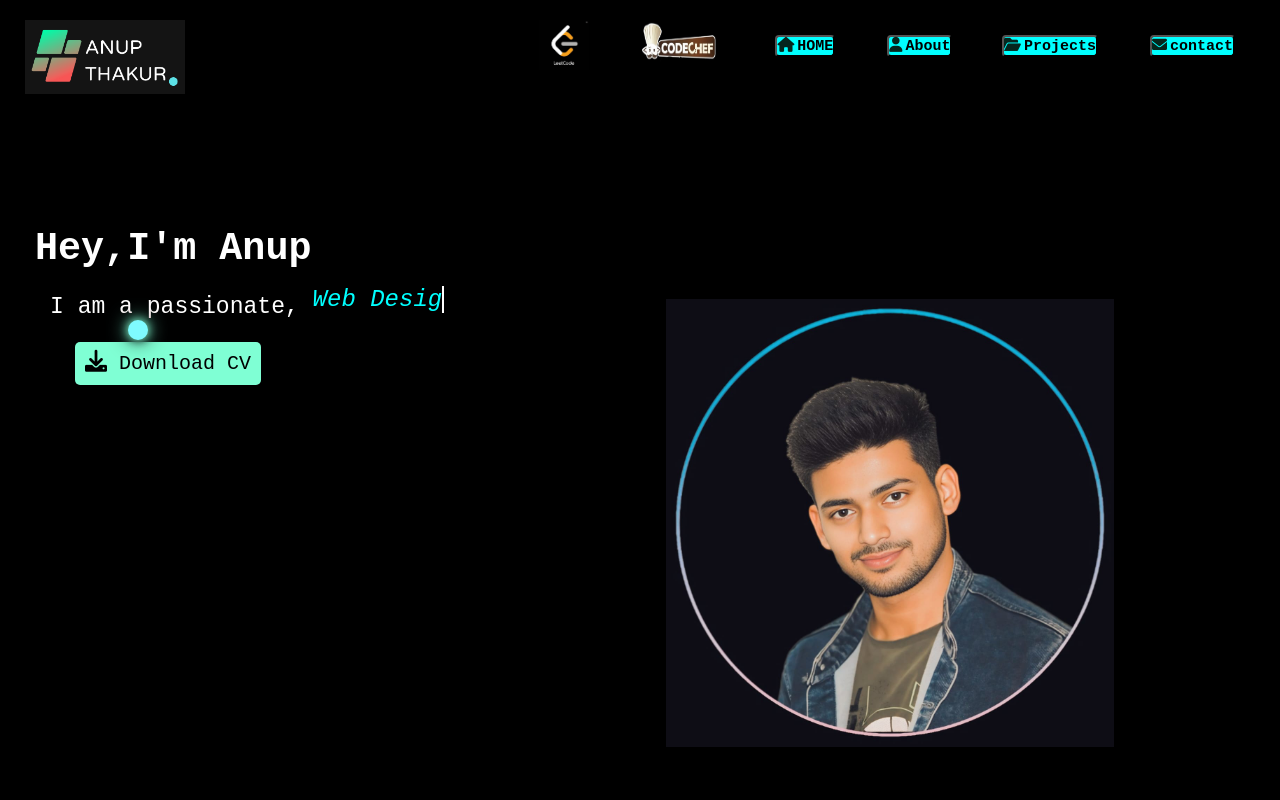
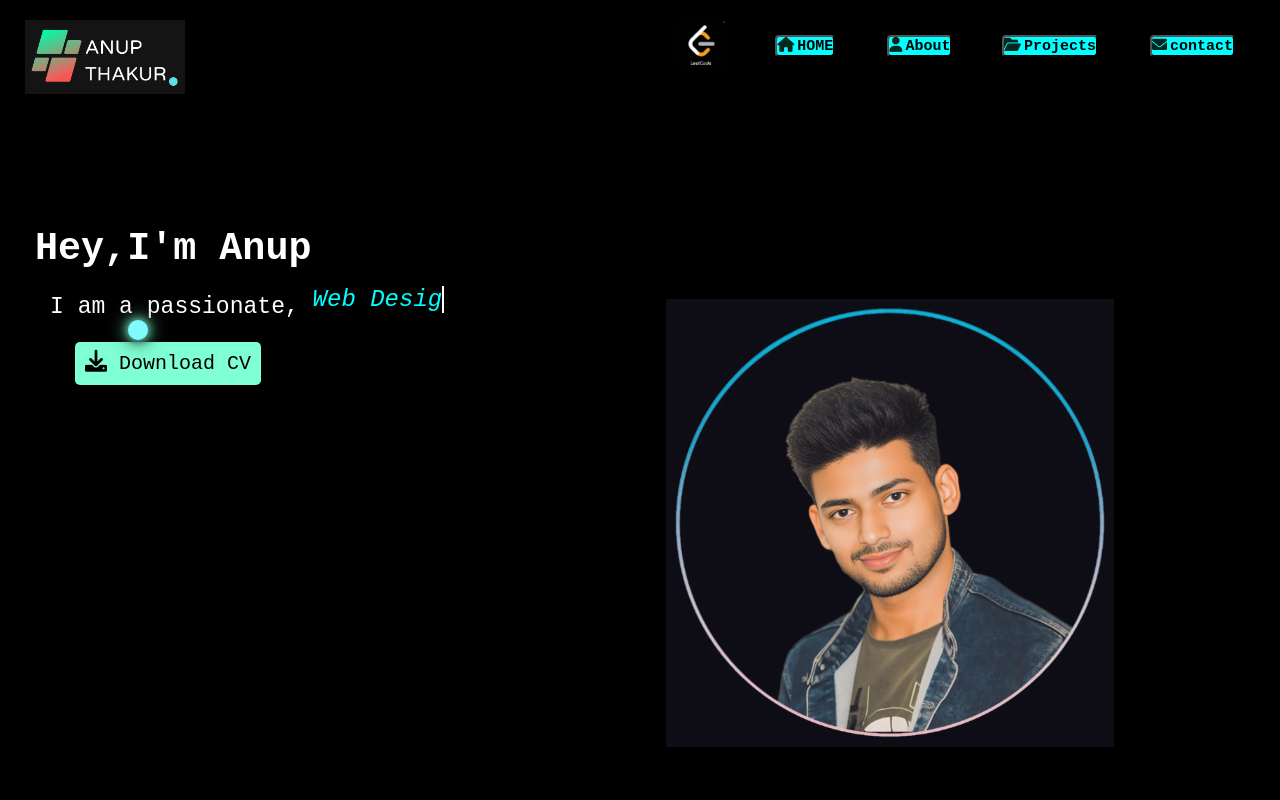
Before and after one commit to Anupthakurr/my-portfolio, a plain HTML site: page index.html in a window 1280 px wide. Shown: the top 800 px of the page. Drawn offline with Linux system fonts and the light colour scheme.

Commit message:
Update index.html

```diff
--- a/index.html
+++ b/index.html
@@ -21,7 +21,7 @@
           </div>
             <ul class="indian" id="indian">
             <li><a href="https://leetcode.com/u/ANUP_Thakur/" class="leetcode"><img src="images\leetcodeicon.jpeg" style="width: 50px; height: 50px;"></a>  </li>
-            <li><a href="https://www.codechef.com/users/anupthakur_10" class="codechef"><img src="images\CodeChef-735x400.jpg" style="width: 80px; height: 40px; color: black;"></a>  </li>
+<!--             <li><a href="https://www.codechef.com/users/anupthakur_10" class="codechef"><img src="images\CodeChef-735x400.jpg" style="width: 80px; height: 40px; color: black;"></a>  </li> -->
                 <li><a href="#main"><button class="navi"><i class="fas fa-home" id="ic"></i>HOME</button> </a></li>
                 <li><a href="#my"><button class="navi" ><i class="fas fa-user" id="ic"></i>About</button></a></li>
                 <li><a href="#portfolio"><button class="navi"><i class="fas fa-folder-open" id="ic"></i>Projects</button> </a></li>
```
